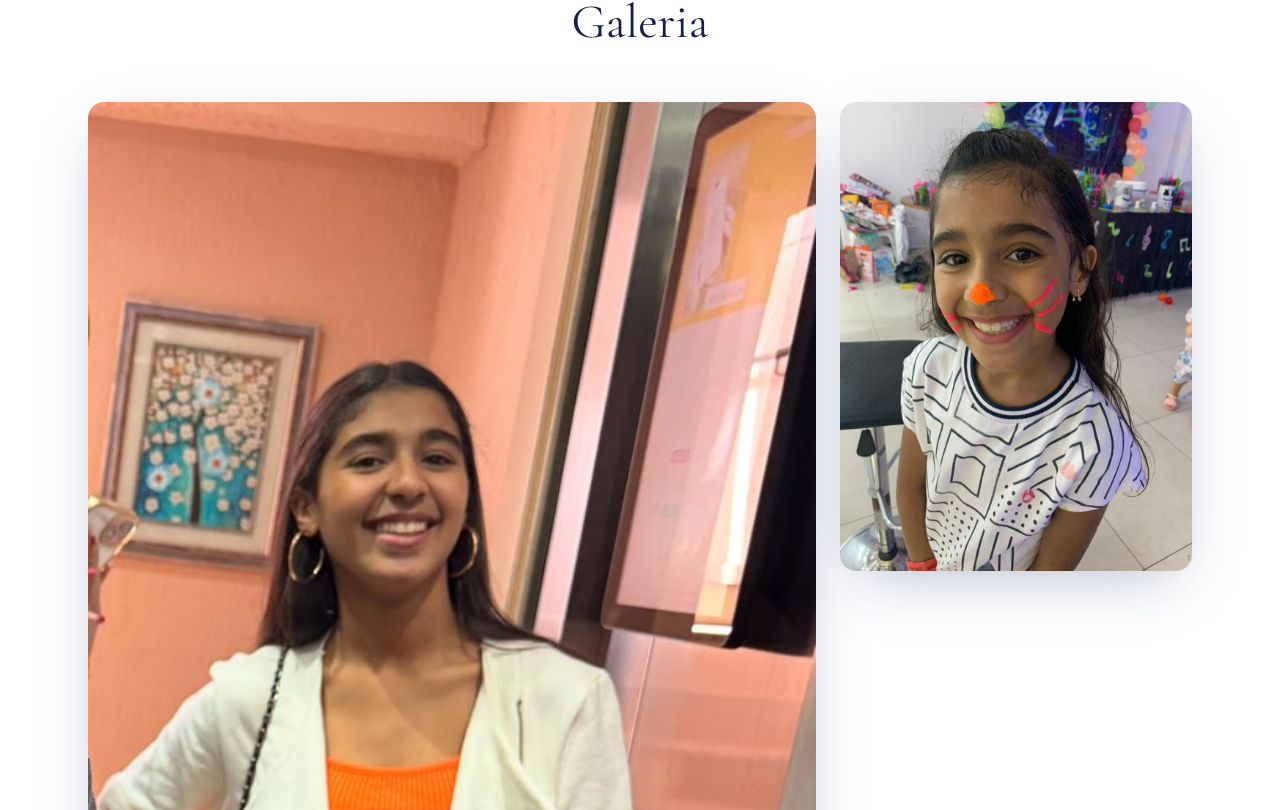
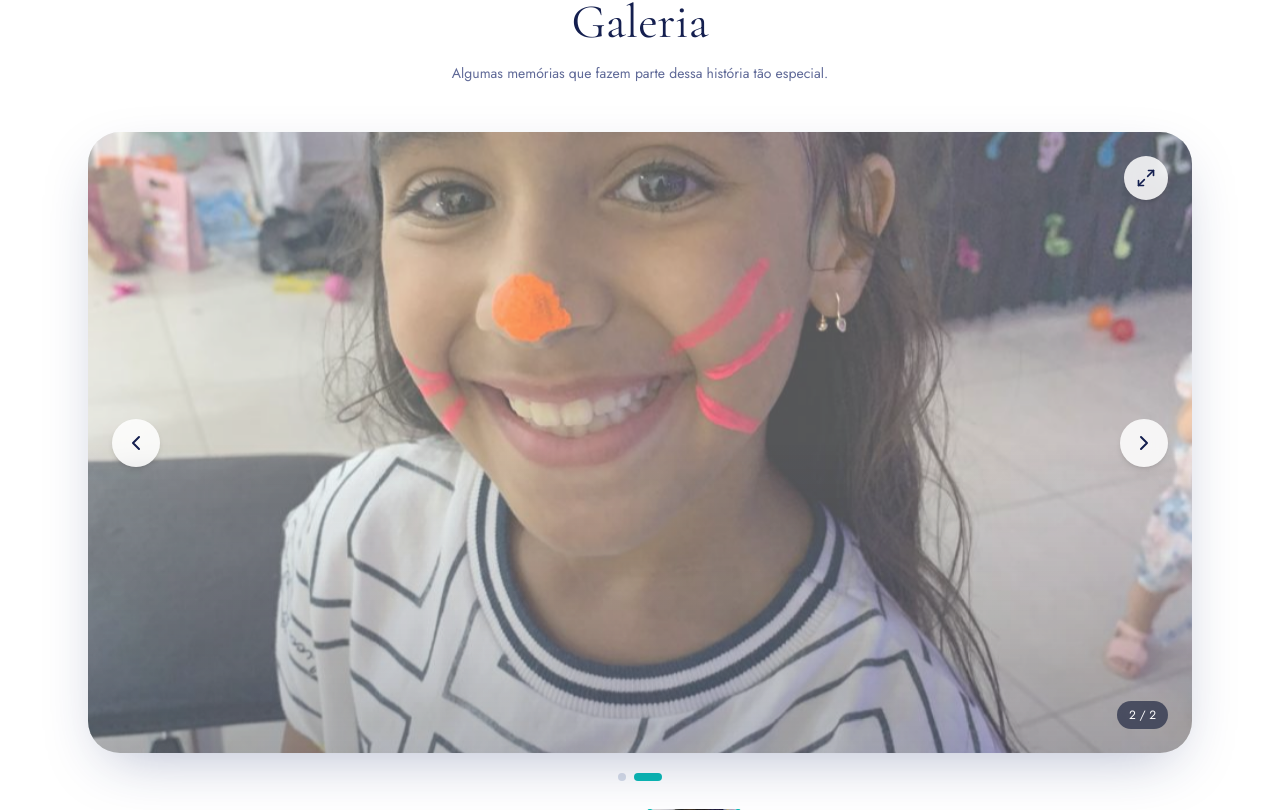
Before and after one commit to danielleazarias/anajulia15, a Next.js app in the folder aj15/: page / in a window 1280 px wide. Shown: the part 8190-9000 px from the top of the page. Built offline with nearby package versions, Linux system fonts and the light colour scheme.

Commit message:
Atualiza galeria Gallery.tsx

```diff
--- a/aj15/components/Gallery.tsx
+++ b/aj15/components/Gallery.tsx
@@ -3,44 +3,75 @@
 import { useCallback, useEffect, useState } from "react";
 import Image from "next/image";
 import { AnimatePresence, motion } from "framer-motion";
-import { X, ChevronLeft, ChevronRight } from "lucide-react";
+import {
+  ChevronLeft,
+  ChevronRight,
+  Maximize2,
+  X,
+} from "lucide-react";
 import { eventConfig } from "@/config/event";
 
 export default function Gallery() {
-  const [activeIndex, setActiveIndex] = useState<number | null>(null);
   const images = eventConfig.gallery;
 
-  const close = useCallback(() => setActiveIndex(null), []);
-  const showPrev = useCallback(
-    () =>
-      setActiveIndex((i) =>
-        i === null ? null : (i - 1 + images.length) % images.length
-      ),
-    [images.length]
+  const [currentIndex, setCurrentIndex] = useState(0);
+  const [lightboxOpen, setLightboxOpen] = useState(false);
+  const [isPaused, setIsPaused] = useState(false);
+
+  const showPrev = useCallback(() => {
+    setCurrentIndex((prev) =>
+      prev === 0 ? images.length - 1 : prev - 1
     );
-  const showNext = useCallback(
-    () => setActiveIndex((i) => (i === null ? null : (i + 1) % images.length)),
-    [images.length]
+  }, [images.length]);
+
+  const showNext = useCallback(() => {
+    setCurrentIndex((prev) =>
+      prev === images.length - 1 ? 0 : prev + 1
     );
+  }, [images.length]);
 
+  // Troca automática da foto a cada 6 segundos
   useEffect(() => {
-    if (activeIndex === null) return;
+    if (isPaused || lightboxOpen || images.length <= 1) return;
+
+    const interval = setInterval(() => {
+      showNext();
+    }, 6000);
+
+    return () => clearInterval(interval);
+  }, [isPaused, lightboxOpen, images.length, showNext]);
+
+  // Teclado no lightbox
+  useEffect(() => {
+    if (!lightboxOpen) return;
+
     const handleKey = (e: KeyboardEvent) => {
-      if (e.key === "Escape") close();
+      if (e.key === "Escape") setLightboxOpen(false);
       if (e.key === "ArrowLeft") showPrev();
       if (e.key === "ArrowRight") showNext();
     };
+
     window.addEventListener("keydown", handleKey);
     document.body.style.overflow = "hidden";
+
     return () => {
       window.removeEventListener("keydown", handleKey);
       document.body.style.overflow = "";
     };
-  }, [activeIndex, close, showPrev, showNext]);
+  }, [lightboxOpen, showPrev, showNext]);
+
+  if (!images.length) return null;
+
+  const currentImage = images[currentIndex];
 
   return (
-    <section id="galeria" className="relative bg-white py-24">
-      <div className="mx-auto max-w-6xl px-6">
+    <section
+      id="galeria"
+      className="relative overflow-hidden bg-white py-24"
+    >
+      <div className="mx-auto max-w-6xl px-5 sm:px-6">
+
+        {/* TÍTULO */}
         <motion.p
           initial={{ opacity: 0, y: 16 }}
           whileInView={{ opacity: 1, y: 0 }}
@@ -50,6 +81,7 @@
         >
           Momentos
         </motion.p>
+
         <motion.h2
           initial={{ opacity: 0, y: 20 }}
           whileInView={{ opacity: 1, y: 0 }}
@@ -60,88 +92,210 @@
           Galeria
         </motion.h2>
 
-        <div className="mt-14 grid grid-cols-2 gap-4 sm:grid-cols-3 md:gap-6">
-          {images.map((image, i) => (
-            <motion.button
+        <motion.p
+          initial={{ opacity: 0 }}
+          whileInView={{ opacity: 1 }}
+          viewport={{ once: true }}
+          transition={{ duration: 0.7, delay: 0.2 }}
+          className="mx-auto mt-4 max-w-xl text-center font-body text-sm leading-relaxed text-royal-700/70"
+        >
+          Algumas memórias que fazem parte dessa história tão especial.
+        </motion.p>
+
+        {/* CARROSSEL PRINCIPAL */}
+        <motion.div
+          initial={{ opacity: 0, y: 25 }}
+          whileInView={{ opacity: 1, y: 0 }}
+          viewport={{ once: true }}
+          transition={{ duration: 0.7, delay: 0.2 }}
+          className="relative mt-12"
+          onMouseEnter={() => setIsPaused(true)}
+          onMouseLeave={() => setIsPaused(false)}
+        >
+          <div className="relative mx-auto overflow-hidden rounded-[2rem] bg-silver-100 shadow-soft">
+            <div className="relative aspect-[4/5] sm:aspect-[16/10] lg:aspect-[16/9]">
+
+              <AnimatePresence mode="wait">
+                <motion.div
+                  key={currentImage.id}
+                  initial={{ opacity: 0, scale: 1.02 }}
+                  animate={{ opacity: 1, scale: 1 }}
+                  exit={{ opacity: 0 }}
+                  transition={{ duration: 0.6 }}
+                  className="absolute inset-0"
+                  drag="x"
+                  dragConstraints={{ left: 0, right: 0 }}
+                  dragElastic={0.15}
+                  onDragEnd={(_, info) => {
+                    if (info.offset.x < -70) showNext();
+                    if (info.offset.x > 70) showPrev();
+                  }}
+                >
+                  <Image
+                    src={currentImage.src}
+                    alt={currentImage.alt}
+                    fill
+                    priority={currentIndex === 0}
+                    className="object-cover"
+                    sizes="(max-width: 768px) 100vw, 1100px"
+                  />
+                </motion.div>
+              </AnimatePresence>
+
+              {/* SOMBRA SUAVE */}
+              <div className="pointer-events-none absolute inset-0 bg-gradient-to-t from-royal-900/25 via-transparent to-transparent" />
+
+              {/* BOTÃO AMPLIAR */}
+              <button
+                type="button"
+                onClick={() => setLightboxOpen(true)}
+                aria-label="Ampliar imagem"
+                className="absolute right-4 top-4 flex h-11 w-11 items-center justify-center rounded-full bg-white/85 text-royal-800 shadow-md backdrop-blur transition hover:bg-white sm:right-6 sm:top-6"
+              >
+                <Maximize2 className="h-5 w-5" />
+              </button>
+
+              {/* SETA ESQUERDA */}
+              <button
+                type="button"
+                onClick={showPrev}
+                aria-label="Imagem anterior"
+                className="absolute left-3 top-1/2 flex h-11 w-11 -translate-y-1/2 items-center justify-center rounded-full bg-white/85 text-royal-800 shadow-md backdrop-blur transition hover:bg-white sm:left-6 sm:h-12 sm:w-12"
+              >
+                <ChevronLeft className="h-6 w-6" />
+              </button>
+
+              {/* SETA DIREITA */}
+              <button
+                type="button"
+                onClick={showNext}
+                aria-label="Próxima imagem"
+                className="absolute right-3 top-1/2 flex h-11 w-11 -translate-y-1/2 items-center justify-center rounded-full bg-white/85 text-royal-800 shadow-md backdrop-blur transition hover:bg-white sm:right-6 sm:h-12 sm:w-12"
+              >
+                <ChevronRight className="h-6 w-6" />
+              </button>
+
+              {/* CONTADOR */}
+              <div className="absolute bottom-4 right-4 rounded-full bg-royal-900/60 px-3 py-1.5 font-body text-xs text-white backdrop-blur sm:bottom-6 sm:right-6">
+                {currentIndex + 1} / {images.length}
+              </div>
+            </div>
+          </div>
+
+          {/* BOLINHAS */}
+          <div className="mt-5 flex justify-center gap-2">
+            {images.map((image, index) => (
+              <button
                 key={image.id}
                 type="button"
-              onClick={() => setActiveIndex(i)}
-              initial={{ opacity: 0, y: 24 }}
-              whileInView={{ opacity: 1, y: 0 }}
-              viewport={{ once: true }}
-              transition={{ duration: 0.6, delay: (i % 6) * 0.08 }}
-              whileHover={{ scale: 1.03 }}
-              className={`group relative overflow-hidden rounded-2xl shadow-soft ${
-                i === 0 ? "col-span-2 row-span-2" : ""
+                onClick={() => setCurrentIndex(index)}
+                aria-label={`Ir para imagem ${index + 1}`}
+                className={`h-2 rounded-full transition-all duration-300 ${
+                  currentIndex === index
+                    ? "w-7 bg-tiffany-500"
+                    : "w-2 bg-silver-300 hover:bg-tiffany-300"
                 }`}
-              aria-label={`Ampliar imagem: ${image.alt}`}
+              />
+            ))}
+          </div>
+
+          {/* MINIATURAS */}
+          <div className="mt-7 overflow-x-auto pb-2">
+            <div className="mx-auto flex w-max gap-3 px-1">
+              {images.map((image, index) => (
+                <button
+                  key={image.id}
+                  type="button"
+                  onClick={() => setCurrentIndex(index)}
+                  aria-label={`Selecionar ${image.alt}`}
+                  className={`relative h-20 w-20 flex-none overflow-hidden rounded-xl border-2 transition-all duration-300 sm:h-24 sm:w-24 ${
+                    currentIndex === index
+                      ? "scale-105 border-tiffany-500 shadow-md"
+                      : "border-transparent opacity-60 hover:opacity-100"
+                  }`}
                 >
                   <Image
                     src={image.src}
                     alt={image.alt}
-                width={800}
-                height={800}
-                loading="lazy"
-                className="h-full w-full object-cover transition-transform duration-700 group-hover:scale-110"
-                sizes="(max-width: 768px) 50vw, 33vw"
+                    fill
+                    className="object-cover"
+                    sizes="96px"
                   />
-              <div className="absolute inset-0 bg-royal-900/0 transition-colors duration-500 group-hover:bg-royal-900/20" />
-            </motion.button>
+                </button>
               ))}
             </div>
           </div>
 
+          <p className="mt-4 text-center font-body text-xs text-royal-700/55 sm:hidden">
+            Deslize para o lado para ver mais fotos
+          </p>
+        </motion.div>
+      </div>
+
+      {/* LIGHTBOX */}
       <AnimatePresence>
-        {activeIndex !== null && (
+        {lightboxOpen && (
           <motion.div
             initial={{ opacity: 0 }}
             animate={{ opacity: 1 }}
             exit={{ opacity: 0 }}
-            className="fixed inset-0 z-[100] flex items-center justify-center bg-royal-900/95 px-4"
+            className="fixed inset-0 z-[100] flex items-center justify-center bg-royal-950/95 px-4"
             role="dialog"
             aria-modal="true"
-            aria-label="Visualização de imagem ampliada"
+            aria-label="Visualização ampliada da galeria"
           >
+            {/* FECHAR */}
             <button
-              onClick={close}
+              type="button"
+              onClick={() => setLightboxOpen(false)}
               aria-label="Fechar visualização"
-              className="absolute right-5 top-5 text-white/80 transition-colors hover:text-tiffany-400"
+              className="absolute right-5 top-5 z-20 flex h-11 w-11 items-center justify-center rounded-full bg-white/10 text-white transition hover:bg-white/20 sm:right-8 sm:top-8"
             >
-              <X className="h-8 w-8" />
+              <X className="h-7 w-7" />
             </button>
 
+            {/* ANTERIOR */}
             <button
+              type="button"
               onClick={showPrev}
               aria-label="Imagem anterior"
-              className="absolute left-3 text-white/80 transition-colors hover:text-tiffany-400 sm:left-6"
+              className="absolute left-3 z-20 flex h-12 w-12 items-center justify-center rounded-full bg-white/10 text-white transition hover:bg-white/20 sm:left-8"
             >
-              <ChevronLeft className="h-9 w-9" />
+              <ChevronLeft className="h-8 w-8" />
             </button>
 
+            <AnimatePresence mode="wait">
               <motion.div
-              key={activeIndex}
-              initial={{ opacity: 0, scale: 0.92 }}
+                key={currentImage.id}
+                initial={{ opacity: 0, scale: 0.94 }}
                 animate={{ opacity: 1, scale: 1 }}
-              exit={{ opacity: 0, scale: 0.92 }}
+                exit={{ opacity: 0, scale: 0.94 }}
                 transition={{ duration: 0.3 }}
-              className="relative max-h-[80vh] w-full max-w-3xl"
+                className="relative h-[75vh] w-full max-w-5xl"
               >
                 <Image
-                src={images[activeIndex].src}
-                alt={images[activeIndex].alt}
-                width={1200}
-                height={1200}
-                className="mx-auto max-h-[80vh] w-auto rounded-xl object-contain"
+                  src={currentImage.src}
+                  alt={currentImage.alt}
+                  fill
+                  className="object-contain"
+                  sizes="95vw"
                 />
               </motion.div>
+            </AnimatePresence>
 
+            {/* PRÓXIMA */}
             <button
+              type="button"
               onClick={showNext}
               aria-label="Próxima imagem"
-              className="absolute right-3 text-white/80 transition-colors hover:text-tiffany-400 sm:right-6"
+              className="absolute right-3 z-20 flex h-12 w-12 items-center justify-center rounded-full bg-white/10 text-white transition hover:bg-white/20 sm:right-8"
             >
-              <ChevronRight className="h-9 w-9" />
+              <ChevronRight className="h-8 w-8" />
             </button>
+
+            <div className="absolute bottom-6 rounded-full bg-white/10 px-4 py-2 font-body text-xs text-white/80 backdrop-blur">
+              {currentIndex + 1} de {images.length}
+            </div>
           </motion.div>
         )}
       </AnimatePresence>
```
Lines whose indentation alone changed are shown as unchanged.
